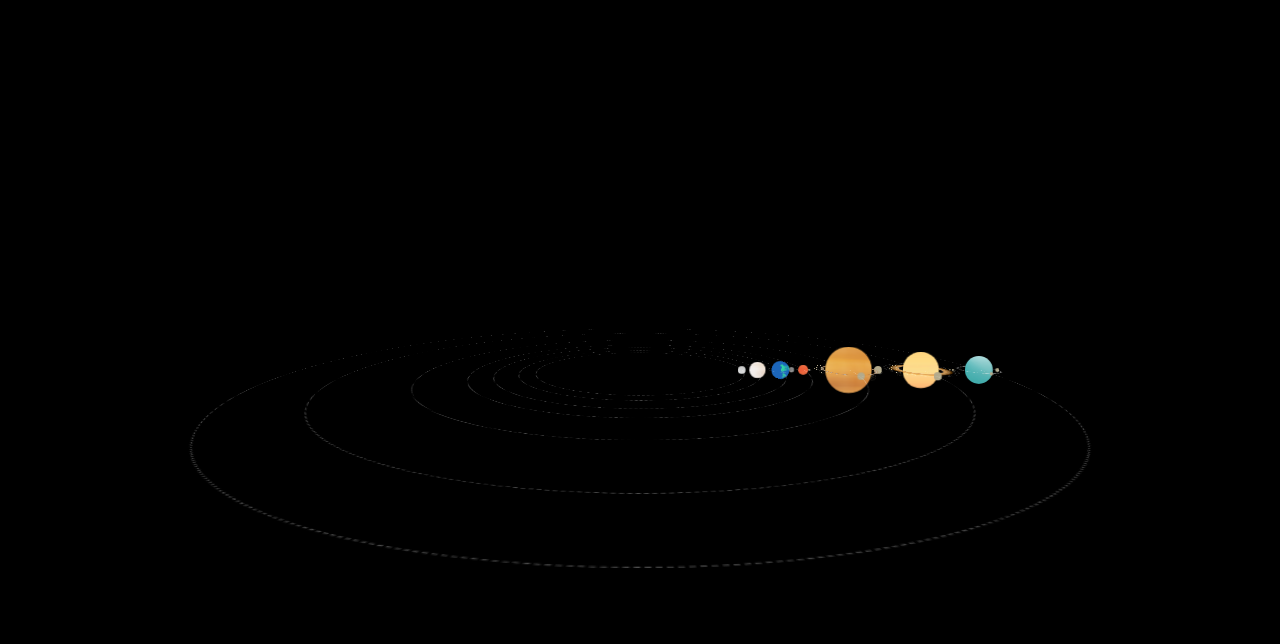
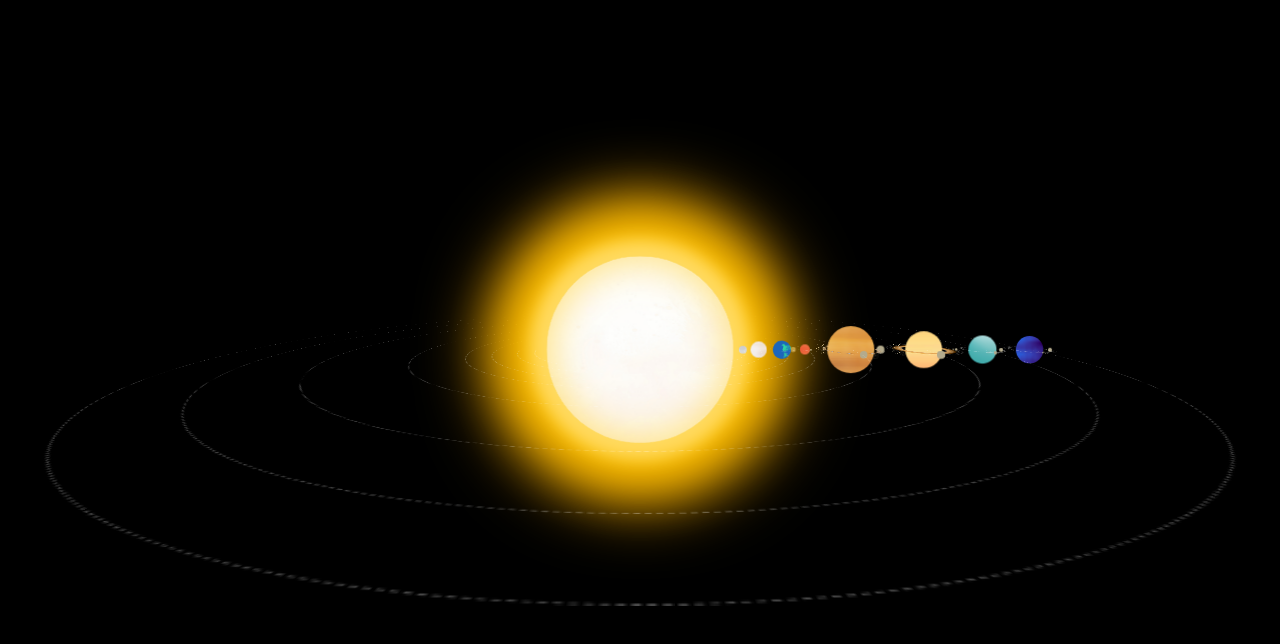
Before and after one commit to szlima/sistema-solar, a plain HTML site: page index.html in a window 1280 px wide. Drawn offline with Linux system fonts and the light colour scheme.

Commit message:
Criação das luas de Netuno e de suas órbitas

```diff
--- a/index.html
+++ b/index.html
@@ -12,7 +12,7 @@
     <div id="universe">
         <div id="solar-system">
 
-            <!-- <div id="sun"></div> -->
+            <div id="sun"></div>
 
             <div id="mercury" class="planet"></div>
             <div id="venus" class="planet"></div>
@@ -47,7 +47,12 @@
                     <img src="./src/images/moons-5.png"/>
                 </div>
             </div>
-            <!-- <div id="neptune" class="planet"></div> -->
+            <div id="neptune" class="planet">
+                <div class="satellite">
+                    <img src="./src/images/moons-10.png"/>
+                </div>
+                <div class="satellite"></div>
+            </div>
 
         </div>
     </div>
--- a/src/styles/index.css
+++ b/src/styles/index.css
@@ -21,7 +21,7 @@ body{
     width: 100%;
     height: 100%;
     transform: rotateX(var(--system-angle))
-        translateY(var(--system-distance));
+        translate3d(0, var(--system-distance-y), var(--system-distance-z));
     position: relative;
 }
 
@@ -46,7 +46,7 @@ body{
 
 .planet,
 .satellite{
-    border: .2px dashed var(--white-02);
+    border: .02rem dashed var(--white-02);
 
     transform: translate(-50%, -50%);
 }
@@ -443,8 +443,8 @@ body{
 /* ------- neptune settings ------- */
 
 #neptune{
-    width: 80rem;
-    height: 80rem;
+    width: 83rem;
+    height: 83rem;
 }
 
 #neptune::after{
@@ -463,6 +463,45 @@ body{
         0 0 .01rem .02rem var(--white-01);
 }
 
+/* ------- neptune moons settings ------- */
+
+#neptune .satellite:nth-child(1){
+    width: 3.9rem;
+    height: 3.9rem;
+}
+
+#neptune .satellite:nth-child(2){
+    width: 4.5rem;
+    height: 4.5rem;
+}
+
+#neptune .satellite:nth-child(1)::after{
+    width: .1rem;
+    height: .1rem;
+}
+
+#neptune .satellite:nth-child(1)::before{
+    width: .2rem;
+    height: .2rem;
+}
+
+#neptune .satellite:nth-child(2)::after{
+    width: .38rem;
+    height: .38rem;
+}
+
+#neptune .satellite:nth-child(2)::before{
+    width: .05rem;
+    height: .05rem;
+}
+
+#neptune .satellite img{
+    top: 90%;
+    left: 60%;
+    transform: translate(-50%, -50%) rotateX(var(--inverted-system-angle))
+        scale3d(.06, .06, .06);
+}
+
 /* ------- sun, planets and satellites settings ------- */
 
 #sun,
--- a/src/styles/variables.css
+++ b/src/styles/variables.css
@@ -1,7 +1,8 @@
 :root{
     --system-angle: 75deg;
     --inverted-system-angle: -75deg;
-    --system-distance: -150px;
+    --system-distance-y: -150px;
+    --system-distance-z: 2.2rem;
 
     --yellow-01: #ffda5fcc;
     --yellow-02: #ffda5f;
```
